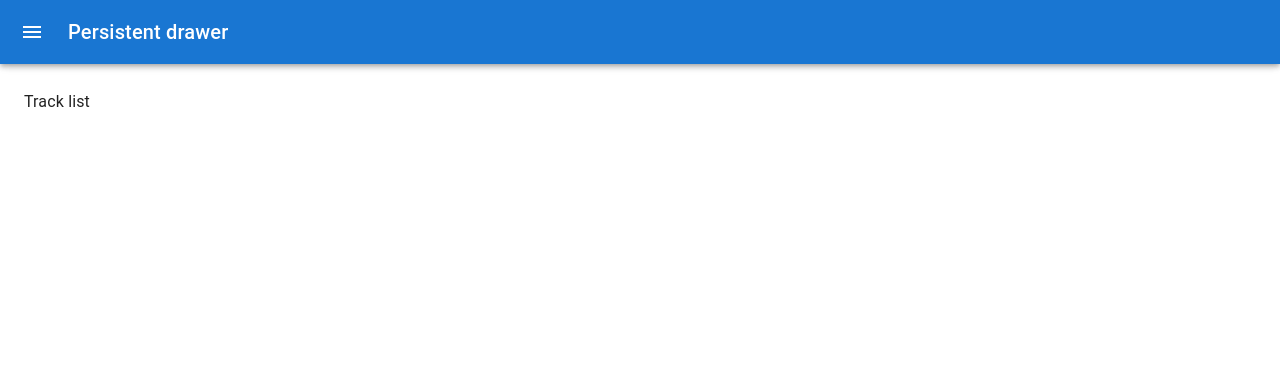
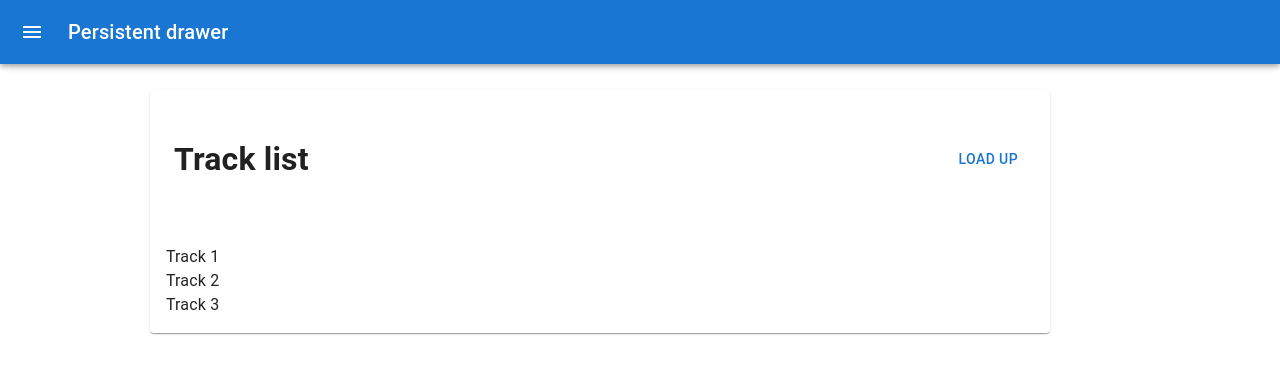
Before and after one commit to namhels/MusicalBox_ts_nest_next_react_redax, a Next.js app in the folder client/: page /tracks in a window 1280 px wide. Shown: the top 374 px of the page. Built offline with nearby package versions, Linux system fonts and the light colour scheme.

Commit message:
add TrackList

```diff
--- /dev/null
+++ b/client/components/TrackItem.tsx
@@ -0,0 +1,18 @@
+import React from 'react';
+import {ITrack} from "../types/track";
+
+interface TrackItemProps {
+    track: ITrack;
+    active?: boolean;
+}
+
+const TrackItem: React.FC<TrackItemProps> = ({ track, active = false }) => {
+
+    return (
+      <div>
+        {track.name}
+      </div>
+    );
+};
+
+export default TrackItem;
--- /dev/null
+++ b/client/components/TrackList.tsx
@@ -0,0 +1,27 @@
+import React from 'react';
+import {ITrack} from "../types/track";
+import {Box, Grid} from '@mui/material';
+// import {Book} from '@mui/icons-material';
+import TrackItem from "./TrackItem";
+
+interface TrackListProps {
+    tracks: ITrack[]
+}
+
+const TrackList: React.FC<TrackListProps> = ({tracks}) => {
+
+    return (
+        <Grid container direction="column">
+            <Box p={2}>
+                {tracks.map(track =>
+                    <TrackItem
+                        key={track._id}
+                        track={track}
+                    />
+                )}
+            </Box>
+        </Grid>
+    );
+};
+
+export default TrackList;
--- a/client/pages/tracks/index.tsx
+++ b/client/pages/tracks/index.tsx
@@ -1,10 +1,32 @@
+import React from 'react'
 import MainLayout from '@/layouts/MainLayout'
-import React from 'react'
+import { Card, Grid, Button, Box } from '@mui/material';
+import { useRouter } from 'next/router';
+import { ITrack } from '@/types/track';
+import TrackList from '@/components/TrackList';
+
 
 const Index = () => {
+  const router = useRouter()
+  const tracks: ITrack[] = [
+    { _id: "1", name: "Track 1", artist: "DDT", text: "kjlkjsdaas", listens: 5, audio: "http://localhost:5000/audio/3495.mp3", picture: "http://localhost:5000/image/avat.jpg", comments: [] },
+    { _id: "2", name: "Track 2", artist: "DDT 2", text: "sdfsdfsdffsf", listens: 5, audio: "http://localhost:5000/audio/94150.mp3", picture: "http://localhost:5000/image/unnamed.jpg", comments: [] },
+    {_id: "3", name: "Track 3", artist: "DDT 3", text: "xcvvxxbc", listens: 5, audio: "http://localhost:5000/audio/3495.mp3", picture: "http://localhost:5000/image/avat.jpg", comments: []},
+  ]
+
   return (
     <MainLayout>
-      Track list
+      <Grid container justifyContent='center'>
+        <Card style={{ width: 900 }}>
+          <Box p={3}>
+            <Grid container justifyContent='space-between'>
+            <h1>Track list</h1>
+            <Button onClick={() => router.push('/tracks/create')}>Load up</Button>
+          </Grid>
+          </Box>
+          <TrackList tracks={tracks}/>
+        </Card>
+      </Grid>
     </MainLayout>
   )
 }
--- /dev/null
+++ b/client/types/track.tsx
@@ -0,0 +1,16 @@
+export interface IComment {
+  _id: string;
+  username: string;
+  text: string;
+}
+
+export interface ITrack {
+  _id: string;
+  name: string;
+  artist: string;
+  text: string;
+  listens: number;
+  picture: string;
+  audio: string;
+  comments: IComment[]
+}
```
Also changed, not shown: client/pages/index.tsx (+0 -11 lines), client/pages/tracks/create.tsx (added, +12 -0 lines).
